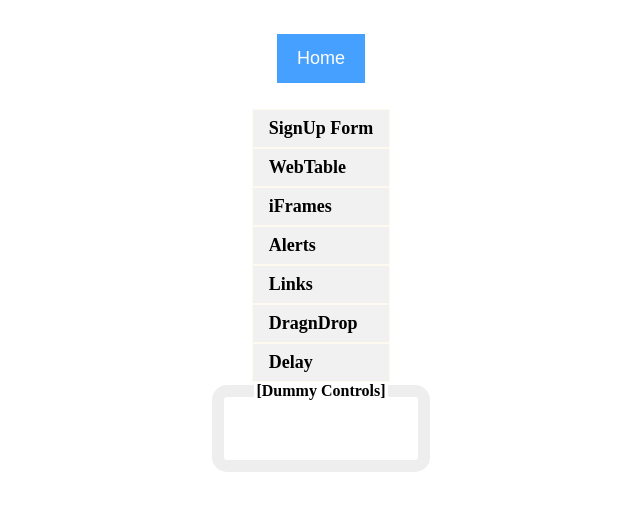
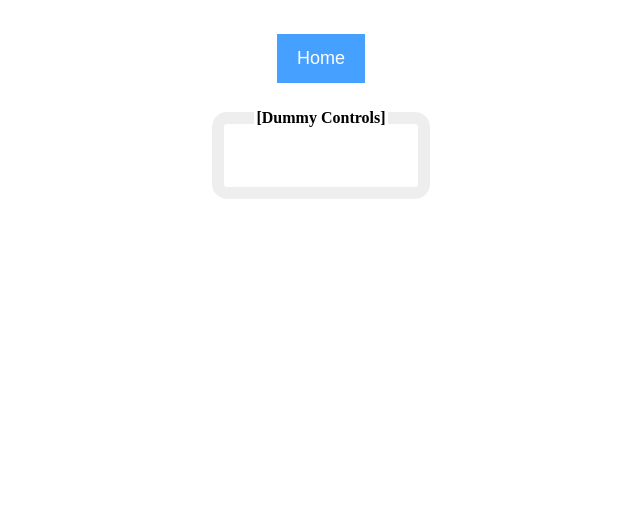
Before and after one commit to qavbox/demo, a Jekyll site: the page built from index.html, in a window 1280 px wide. Shown: the top 511 px of the page, without its empty margins (319-959 px from the left). Built offline with Jekyll 4.4.1, drawn with Linux system fonts in a browser that asks for light colours.

Commit message:
Update default.html

```diff
--- a/_layouts/default.html
+++ b/_layouts/default.html
@@ -21,16 +21,7 @@
     </div>
 
     <br/>
-    <div id="content">
-    <ul class="myhmenu">
-  <li><b><a href="/demo/signup">SignUp Form</a></b></li>
-  <li><b><a href="/demo/webtable">WebTable</a></b></li>
- <li><b><a href="/demo/iframes">iFrames</a></b></li>
- <li><b><a href="/demo/alerts">Alerts</a></b></li>
-  <li><b><a href="/demo/links">Links</a></b></li>
-  <li><b><a href="/demo/dragndrop">DragnDrop</a></b></li>
-  <li><b><a href="/demo/delay">Delay</a></b></li>
-</ul>
+
 
 
     <form id="form1">
@@ -42,8 +33,6 @@
       </form>
 
 
-        </div>
-
     <footer>
     </footer>
   </body>
```
